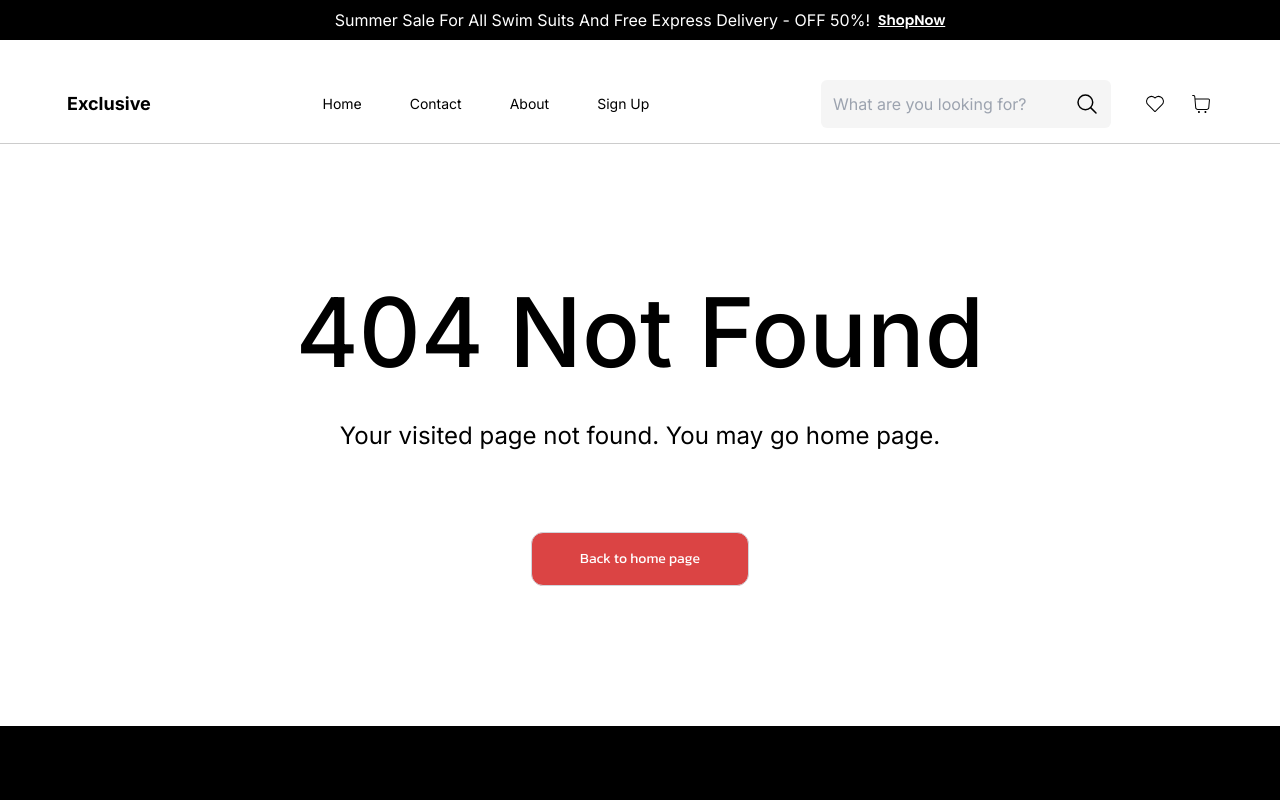
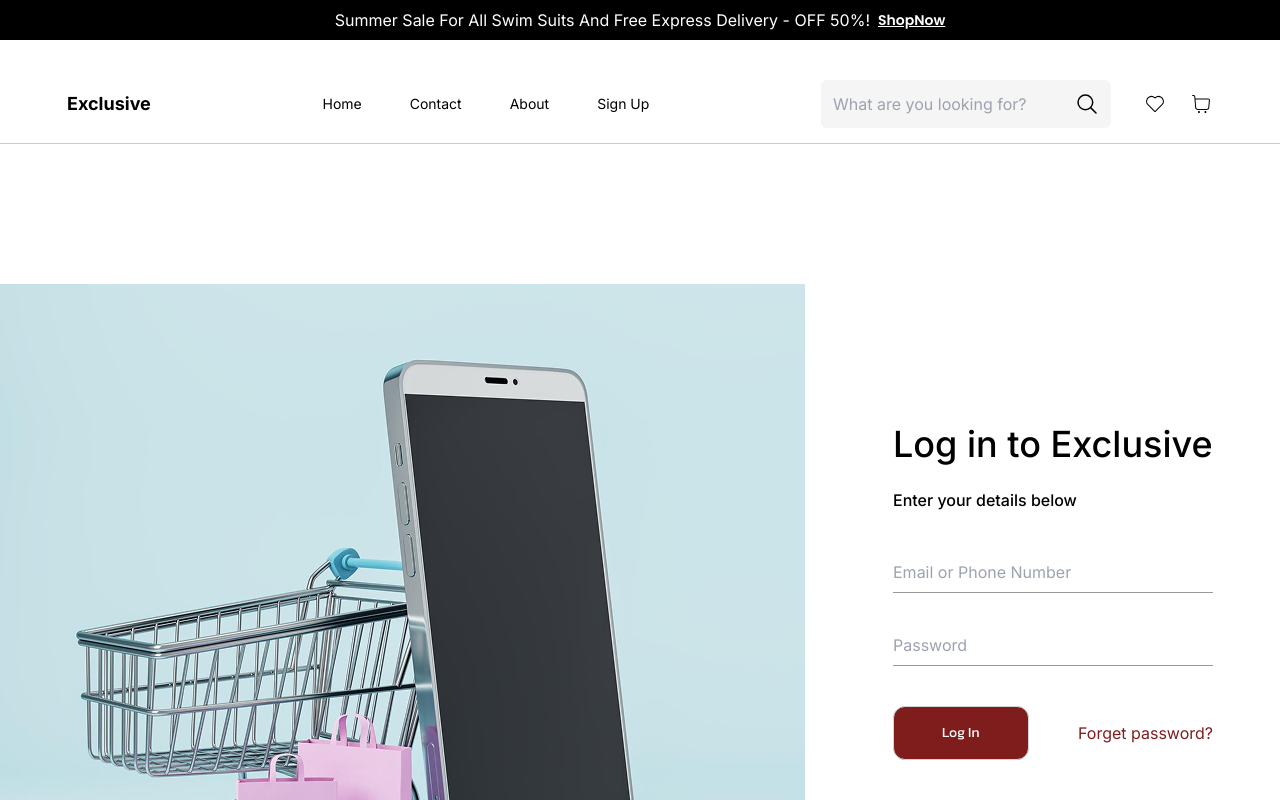
Before and after one commit to bedena2000/ECommerce_React, a React (Vite) app: page /sign_up in a window 1280 px wide. Shown: the top 800 px of the page. Built offline with nearby package versions, Linux system fonts and the light colour scheme; no server answers.

Commit message:
features: add sign up page

```diff
--- a/src/App.tsx
+++ b/src/App.tsx
@@ -10,6 +10,7 @@ import Home from "@/pages/Home";
 import Dashboard from "@/pages/Dashboard";
 import ErrorPage from "@/pages/ErrorPage";
 import MainLayout from "@/layout/MainLayout";
+import SignUp from "@/pages/SignUp";
 
 // Helpers
 import { PAGE_ROUTES } from "@/helpers/PagesList";
@@ -38,6 +39,7 @@ export default function App() {
         <Route element={<MainLayout />}>
           <Route path={PAGE_ROUTES.HOME} element={<Home />} />
           <Route path={PAGE_ROUTES.DASHBOARD} element={<Dashboard />} />
+          <Route path={PAGE_ROUTES.SIGN_UP} element={<SignUp />} />
           <Route path={PAGE_ROUTES.ERROR} element={<ErrorPage />} />
         </Route>
       </Routes>
--- a/src/helpers/PagesList.ts
+++ b/src/helpers/PagesList.ts
@@ -1,5 +1,6 @@
 export const PAGE_ROUTES = {
   HOME: "/",
   DASHBOARD: "/dashboard",
+  SIGN_UP: "/sign_up",
   ERROR: "*",
 };
--- a/src/pages/Home.tsx
+++ b/src/pages/Home.tsx
@@ -19,7 +19,6 @@ export default function Home() {
       <ExploreProduct />
       <NewArrival />
       <Delivery />
-
     </div>
   );
 }
--- /dev/null
+++ b/src/pages/SignUp.tsx
@@ -0,0 +1,48 @@
+// Components
+import Button from '@/components/shared/Button';
+
+// Images
+import SignupBackgroundImage from "@/assets/icons/Signupbackground.png";
+
+export default function SignUp() {
+    return (
+        <div className="mt-[140px] mb-[140px] relative py-[140px]">
+            <div className="customContainer  ">
+
+                <div className="flex items-center gap-32 justify-between">
+                    {/* Left side */}
+                    <div className="bg-[#CBE4E8] hidden sm:flex items-center lg:block lg:items-stretch w-full h-full lg:w-auto absolute left-0 z-10">
+                        <img className="w-[40%] lg:w-full" src={SignupBackgroundImage} alt="SignupbackgroundImage"/>
+                    </div>
+                    {/* Left side */}
+                    <div className="hidden sm:block"></div>
+
+                    {/*  Right side   */}
+                    <div className="w-full sm:w-[320px]  relative z-20">
+                        <p className="text-4xl font-medium">Log in to Exclusive</p>
+                        <p className="font-medium text-base mt-6">Enter your details below</p>
+                        <div className="flex flex-col gap-10 mt-[48px]">
+                            <div>
+                                <input className="w-full outline-none bg-transparent pb-2 border-b border-black/40" type="text" placeholder="Email or Phone Number"/>
+                            </div>
+
+                            <div>
+                                <input className="w-full outline-none bg-transparent pb-2 border-b border-black/40" type="password" placeholder="Password"/>
+                            </div>
+                        </div>
+
+                        <div className="flex flex-col sm:flex-row gap-6 sm:gap-0 items-start sm:items-center justify-between mt-10">
+                            <Button
+                                title="Log In"
+                                classNames="bg-red-900 text-white px-[48px] py-[16px]"
+                            />
+                            <p className="cursor-pointer text-red-900 text-base font-normal">Forget password?</p>
+                        </div>
+                    </div>
+                    {/*  Right side   */}
+                </div>
+
+            </div>
+        </div>
+    )
+}
```
Also changed, not shown: src/assets/icons/Signupbackground.png (added).
